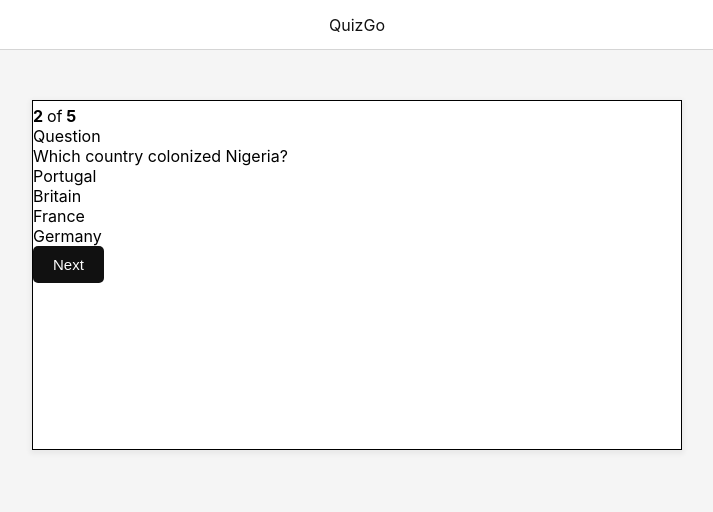
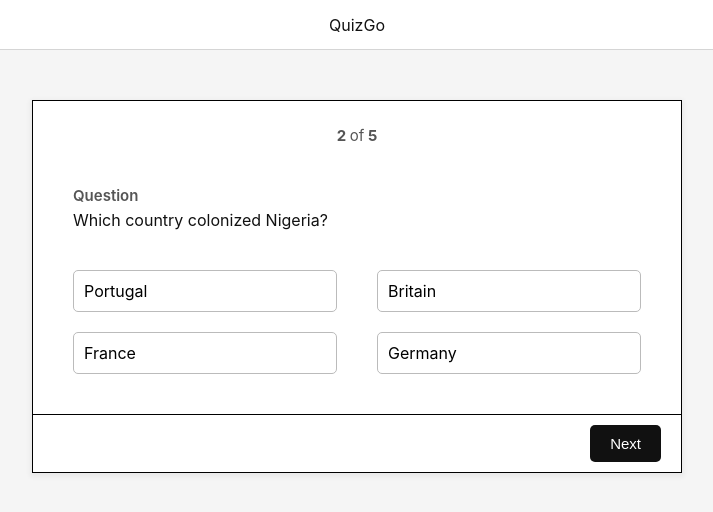
Before and after one commit to Moschifire/QuizGo, a React (Create React App) app: page / in a window 1280 px wide. Both pictures are taken after a click on the button "Start". Shown: the top 512 px of the page, without its empty margins (283-996 px from the left). Built offline with nearby package versions, Linux system fonts and the light colour scheme.

Commit message:
quiz and result screen styled

```diff
--- a/src/index.css
+++ b/src/index.css
@@ -84,6 +84,67 @@ button {
   animation: progress 10s linear;
 }
 
+.quiz-screen .question .question-count {
+  margin: 20px 0px;
+  text-align: center;
+  font-size: 15px;
+  color: #555;
+}
+
+.quiz-screen .question .main {
+  padding: 20px 40px;
+}
+
+.quiz-screen .question .main .title span {
+  font-size: 15px;
+  color: #555;
+  font-weight: 600;
+}
+
+.quiz-screen .question .main .title p {
+  margin-top: 5px;
+  color: #111;
+}
+
+.quiz-screen .question .main .options {
+  margin: 40px 0px 20px;
+  display: flex;
+  justify-content: space-between;
+  flex-wrap: wrap;
+  gap: 20px;
+}
+
+.quiz-screen .question .main .options .option {
+  width: calc(50% - 20px);
+  border: 1px solid #bbb;
+  padding: 10px;
+  border-radius: 5px;
+  cursor: pointer;
+}
+
+.quiz-screen .question .main .options .option.active {
+  background: #1428cd;
+  color: #fff;
+}
+
+.quiz-screen .question .control {
+  padding: 10px 20px;
+  display: flex;
+  justify-content: flex-end;
+  align-items: center;
+  border-top: 1px solid #000;
+}
+
+.result-screen {
+  width: 100%;
+  height: 350px;
+  display: flex;
+  flex-direction: column;
+  justify-content: center;
+  align-items: center;
+  gap: 20px;
+}
+
 @keyframes progress {
   0% {
     width: 0%;
```
